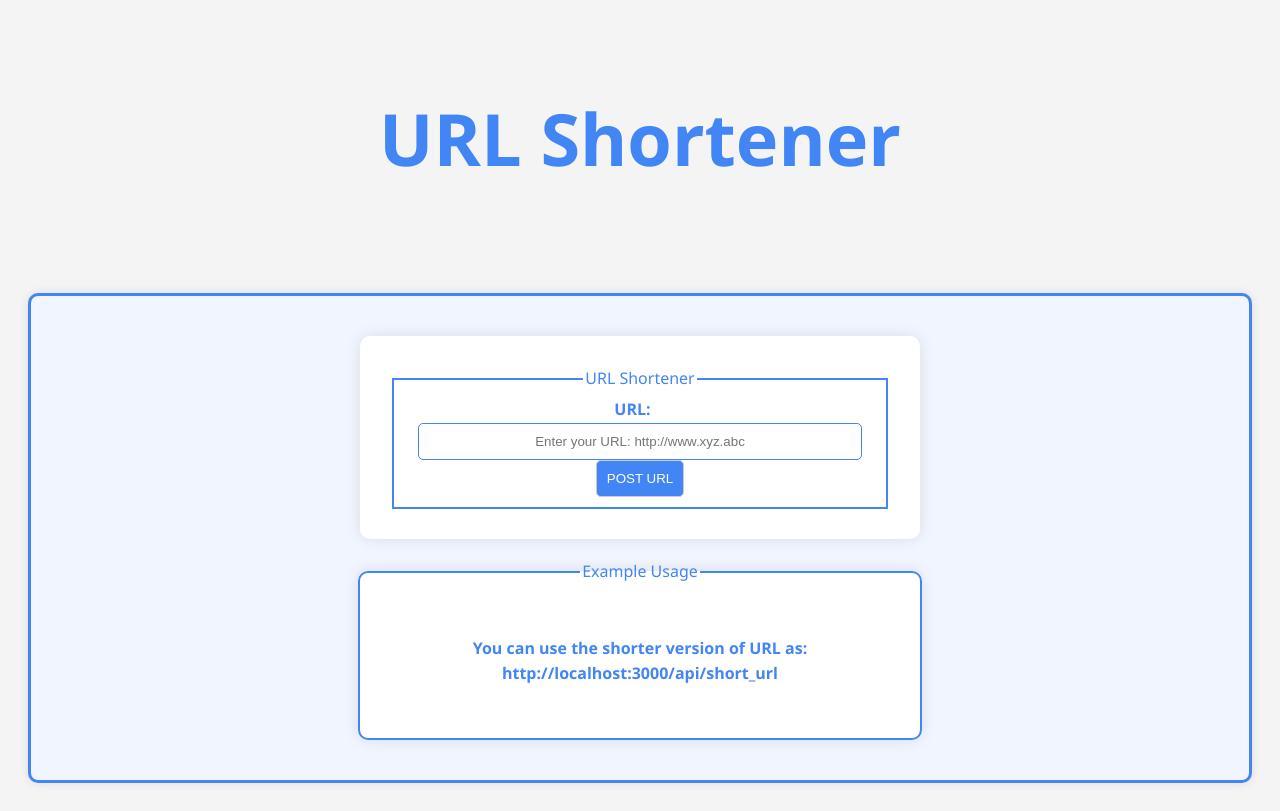
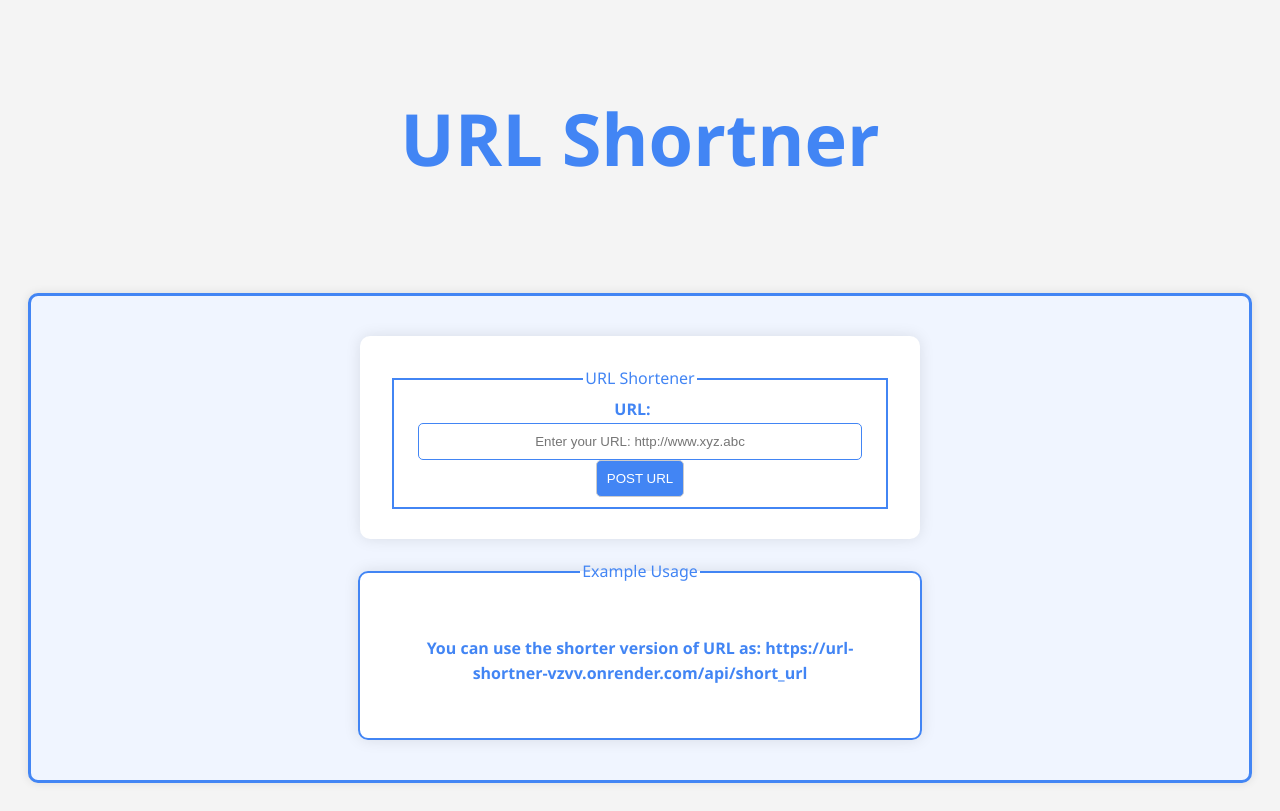
Before and after one commit to Aizaz6198/URL-Shortner, a website: page views/index.html in a window 1280 px wide. Drawn offline with Linux system fonts and the light colour scheme.

Commit message:
Update index.html

```diff
--- a/views/index.html
+++ b/views/index.html
@@ -15,7 +15,7 @@
 
   <header>
     <!-- Page header with a title styled in Google's brand color -->
-    <h1 style="color: #4285f4;">URL Shortener</h1>
+    <h1 style="color: #4285f4;">URL Shortner</h1>
   </header>
 
   <main>
@@ -48,7 +48,7 @@
           <!-- Legend for the example usage section with Google's brand color -->
           <legend style="color: #4285f4;">Example Usage</legend>
           <!-- Example usage text with Google's brand color -->
-          <h4 style="color: #4285f4;">You can use the shorter version of URL as: http://localhost:3000/api/short_url</h4>
+          <h4 style="color: #4285f4;">You can use the shorter version of URL as: https://url-shortner-vzvv.onrender.com/api/short_url</h4>
         </fieldset>
       </section>
     </div>
```
